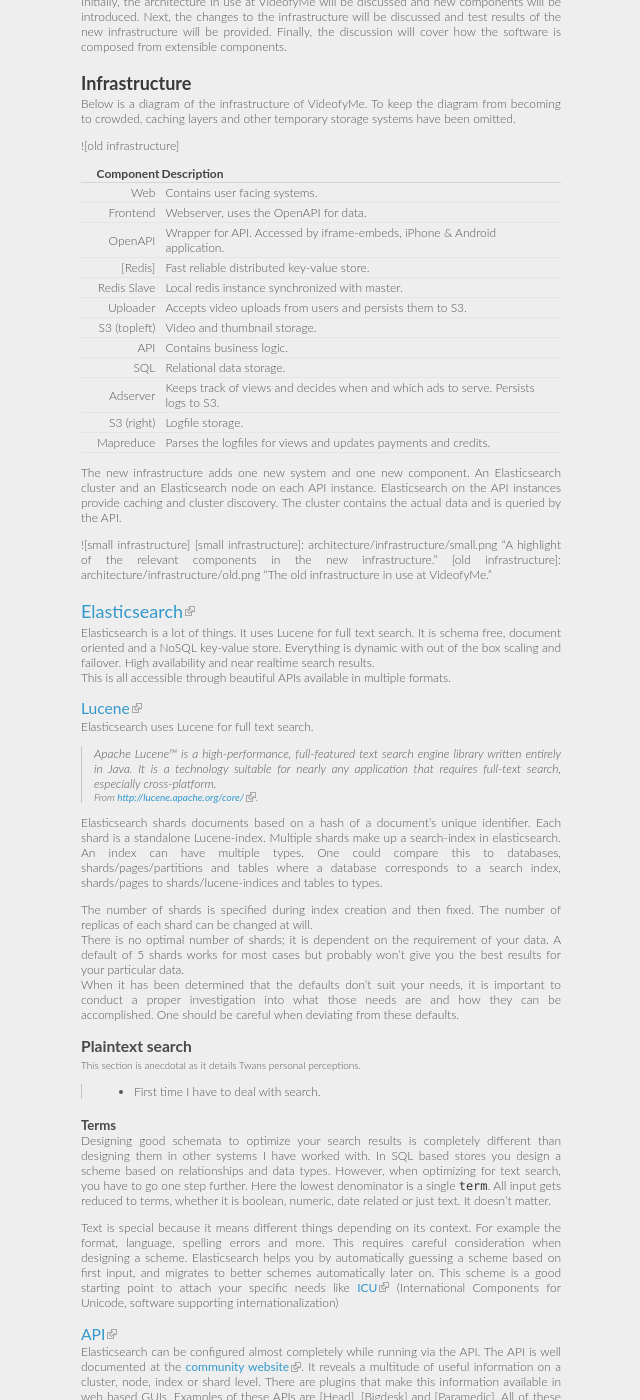
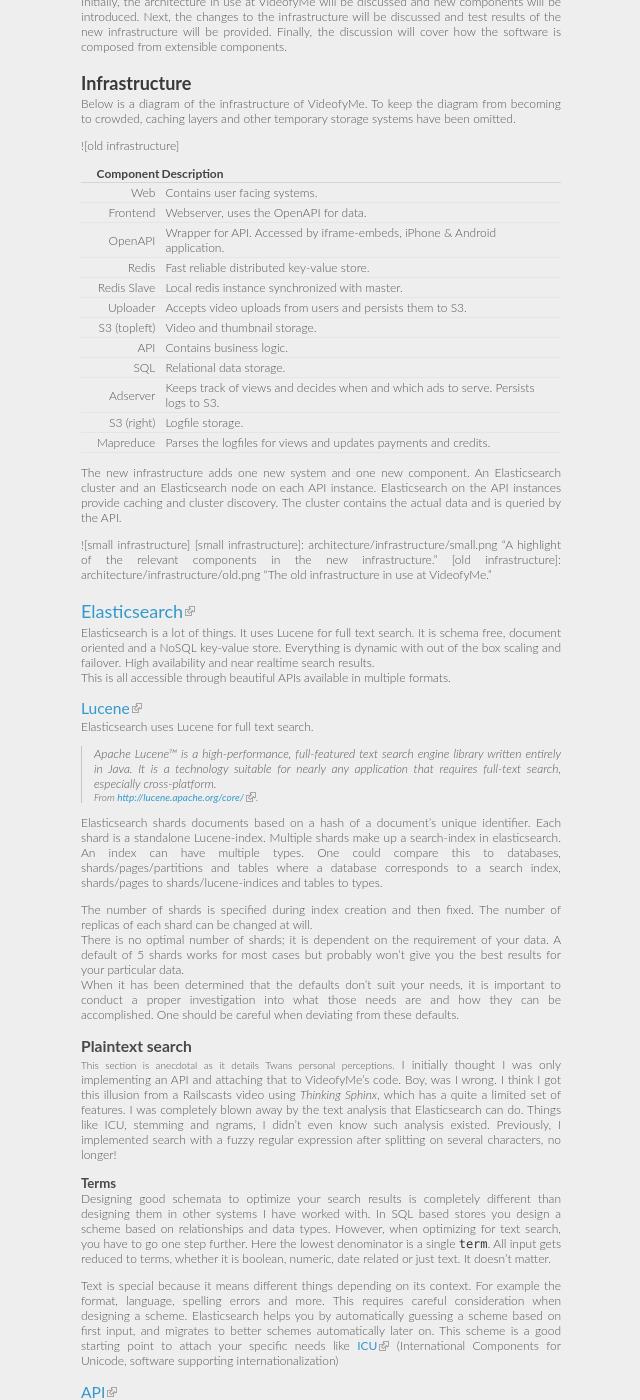
Before and after one commit to xeago/gradblog, a Jekyll site: the page built from graduation/extended-abstract.md, in a window 1280 px wide and 1400 px high, scrolled down 1471 px. Shown: the whole window, without its empty margins (319-959 px from the left). Built offline with Jekyll 4.4.1, drawn with Linux system fonts in a browser that asks for light colours; Markdown is read by kramdown in place of the engine named in the settings.

Commit message:
Add Plaintext search section.

```diff
--- a/graduation/extended-abstract.md
+++ b/graduation/extended-abstract.md
@@ -140,7 +140,7 @@
 Web         | Contains user facing systems.
 Frontend    | Webserver, uses the OpenAPI for data.
 OpenAPI     | Wrapper for API. Accessed by iframe-embeds, iPhone & Android application.
-[Redis]     | Fast reliable distributed key-value store.
+Redis       | Fast reliable distributed key-value store.
 Redis Slave | Local redis instance synchronized with master.
 Uploader    | Accepts video uploads from users and persists them to S3.
 S3 (topleft)| Video and thumbnail storage.
@@ -195,7 +195,13 @@
 
 ### Plaintext search
 <small>This section is anecdotal as it details Twans personal perceptions.</small>
-> + First time I have to deal with search.
+I initially thought I was only implementing an API and attaching that to
+VideofyMe's code. Boy, was I wrong. I think I got this illusion from a
+Railscasts video using *Thinking Sphinx*, which has a quite a limited set of
+features. I was completely blown away by the text analysis that Elasticsearch
+can do. Things like ICU, stemming and ngrams, I didn't even know such analysis
+existed. Previously, I implemented search with a fuzzy regular expression after
+splitting on several characters, no longer!
 
 #### Terms
 Designing good schemata to optimize your search results is completely different
@@ -249,7 +255,7 @@
 The infrastructure has been tested, details are written down in the
 [test results]. As the old infrastructure is by itself unchanged only the new
 components were tested. Twan has written down his [musings], below a short
-quote:
+quote: <!-- Should this be in the results section instead? -->
 > I didn't expect Elasticsearch as a load balancer to perform this well. However
 it is still the most costly option: memory is measured per node not per cluster,
 Elasticsearch has to run on at least half the client-nodes. Regardless of this,
@@ -264,6 +270,7 @@
 questionnaire held among VideofyMe employees.  <!-- TODO: Link to test results. -->
 
 # Results
+
 
 
 # Other realizations
```
